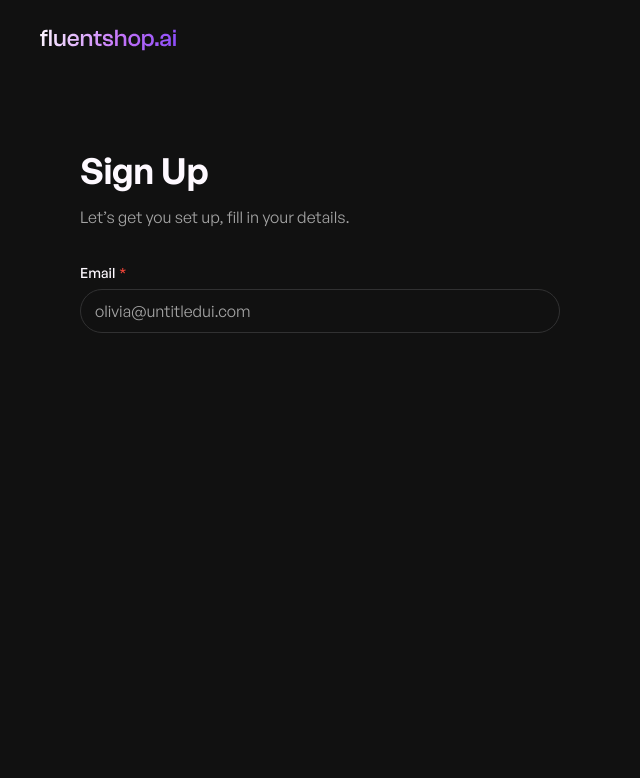
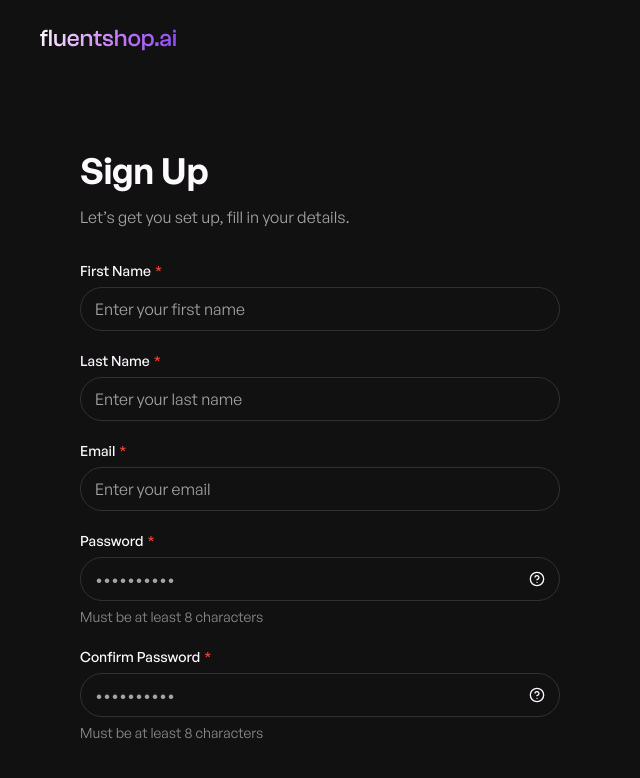
Before and after one commit to KobiManuel/fluentshop.ai, a Next.js app: page /sign-up in a window 1280 px wide. Shown: the top 778 px of the page, without its empty margins (0-640 px from the left). Built offline with nearby package versions, Linux system fonts and the light colour scheme.

Commit message:
feat(User Interface): added baseline textinput hint attribute

```diff
--- a/src/app/globals.scss
+++ b/src/app/globals.scss
@@ -10,6 +10,7 @@
 body {
   background: $black;
   font-family: var(--font-general-sans);
+  color: $white;
 }
 
 h1,
@@ -24,3 +25,12 @@ h3 {
 .full-width {
   width: 100%;
 }
+
+.half-width-container {
+  display: flex;
+  flex-wrap: wrap;
+  > * {
+    width: 50%;
+    box-sizing: border-box;
+  }
+}
--- a/src/app/sign-up/page.module.scss
+++ b/src/app/sign-up/page.module.scss
@@ -23,6 +23,13 @@
           color: $light-gray-300;
         }
       }
+      .inner {
+        @extend .flex-column;
+        gap: $size-20;
+        > div:first-child {
+          gap: $size-20;
+        }
+      }
     }
   }
 }
--- a/src/app/sign-up/page.tsx
+++ b/src/app/sign-up/page.tsx
@@ -17,12 +17,41 @@ const SignUp = () => {
             <h6>Sign Up</h6>
             <p>Let’s get you set up, fill in your details.</p>
           </header>
-          <div>
+          <div className={styles.inner}>
+            <div className="half-width-container">
+              <TextInput
+                label="First Name"
+                placeholder="Enter your first name"
+                ref={inputRef}
+                required={true}
+              />
+              <TextInput
+                label="Last Name"
+                placeholder="Enter your last name"
+                ref={inputRef}
+                required={true}
+              />
+            </div>
             <TextInput
               label="Email"
-              placeholder="olivia@untitledui.com"
+              placeholder="Enter your email"
               ref={inputRef}
               required={true}
+              type="email"
+            />
+            <TextInput
+              label="Password"
+              placeholder="••••••••••"
+              ref={inputRef}
+              required={true}
+              type="password"
+            />
+            <TextInput
+              label="Confirm Password"
+              placeholder="••••••••••"
+              ref={inputRef}
+              required={true}
+              type="password"
             />
           </div>
         </div>
--- a/src/app/variables.scss
+++ b/src/app/variables.scss
@@ -65,6 +65,13 @@ $size-46: 46px;
   font-weight: 400;
   font-size: $size-16;
   line-height: $size-24;
+}
+
+.b3-400 {
+  font-family: $gs;
+  font-weight: 400;
+  font-size: $size-14;
+  line-height: $size-20;
 }
 
 .b3-500 {
--- a/src/components/Input/Input.scss
+++ b/src/components/Input/Input.scss
@@ -1,5 +1,11 @@
+.text-input-container {
+  @extend .flex-full-width;
+  @extend .flex-column;
+  gap: $size-6;
+
   .text-input {
     @extend .flex-full-width;
+    @extend .flex-center-vertical;
     border: 1px solid $dark-gray-300;
     padding: 10px 14px;
     border-radius: 100px;
@@ -30,6 +36,11 @@
       }
     }
   }
+  .hint {
+    @extend .b3-400;
+    color: $light-gray-400;
+  }
+}
 
 .input-label {
   @extend .b3-500;
@@ -45,3 +56,17 @@
     }
   }
 }
+
+input:-webkit-autofill,
+input:-webkit-autofill:hover,
+input:-webkit-autofill:focus,
+input:-webkit-autofill:active {
+  -webkit-background-clip: text !important;
+  -webkit-text-fill-color: $white !important;
+  transition: background-color 5000s ease-in-out 0s !important;
+  box-shadow: inset 0 0 20px 20px transparent !important;
+}
+
+input:-webkit-autofill {
+  box-shadow: inset 0 0 20px 20px transparent !important;
+}
--- a/src/components/Input/Text/Text.tsx
+++ b/src/components/Input/Text/Text.tsx
@@ -1,8 +1,9 @@
 import React, { useState, forwardRef, useEffect } from "react";
 import { ITextInputProps } from "@/components/types";
+import { Icon } from "@/components/Atoms/Atoms";
 
 const TextInput = forwardRef<HTMLInputElement, ITextInputProps>(
-  ({ label, placeholder, ...restProps }, ref) => {
+  ({ label, placeholder, hint, ...restProps }, ref) => {
     const [isFilled, setIsFilled] = useState(false);
 
     // const isMutableRefObject = (
@@ -16,7 +17,7 @@ const TextInput = forwardRef<HTMLInputElement, ITextInputProps>(
     };
 
     return (
-      <>
+      <div className="text-input-container">
         {label && (
           <label
             className={`input-label ${
@@ -27,19 +28,26 @@ const TextInput = forwardRef<HTMLInputElement, ITextInputProps>(
             {label}
           </label>
         )}
-        <div
-          className={`text-input ${isFilled ? "filled" : ""}`}
-          style={{ marginTop: label ? "6px" : undefined }}
-        >
+        <div className={`text-input ${isFilled ? "filled" : ""}`}>
           <input
-            type="text"
+            type={restProps.type}
             placeholder={placeholder}
             ref={ref}
             {...restProps}
             onChange={handleChange}
+            aria-describedby={"hint"}
           />
+          {hint || (restProps.type === "password" && <Icon icon="hint" />)}
         </div>
-      </>
+        {hint ||
+          (restProps.type === "password" && (
+            <span id="hint" className="hint">
+              {restProps.type === "password"
+                ? "Must be at least 8 characters"
+                : hint}
+            </span>
+          ))}
+      </div>
     );
   }
 );
--- a/src/components/types/index.ts
+++ b/src/components/types/index.ts
@@ -14,4 +14,5 @@ export interface IconProps {
 export interface ITextInputProps extends React.InputHTMLAttributes<HTMLInputElement>  {
   label?: string;
   placeholder?: string;
+  hint?: string;
 }
```
Lines whose indentation alone changed are shown as unchanged.
